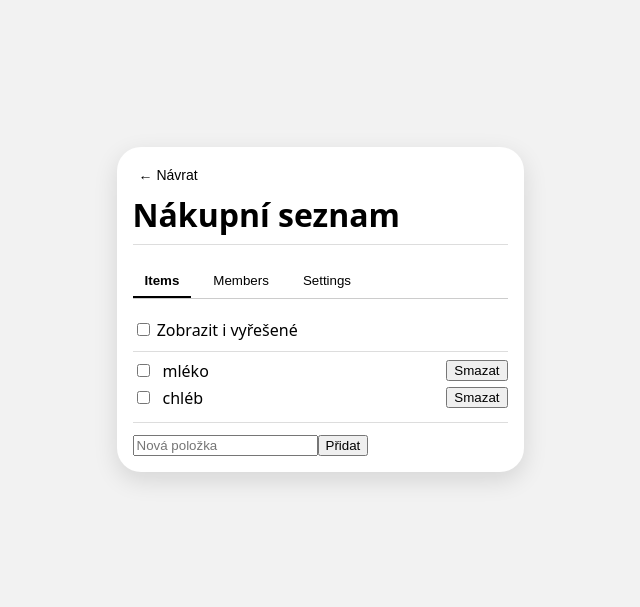
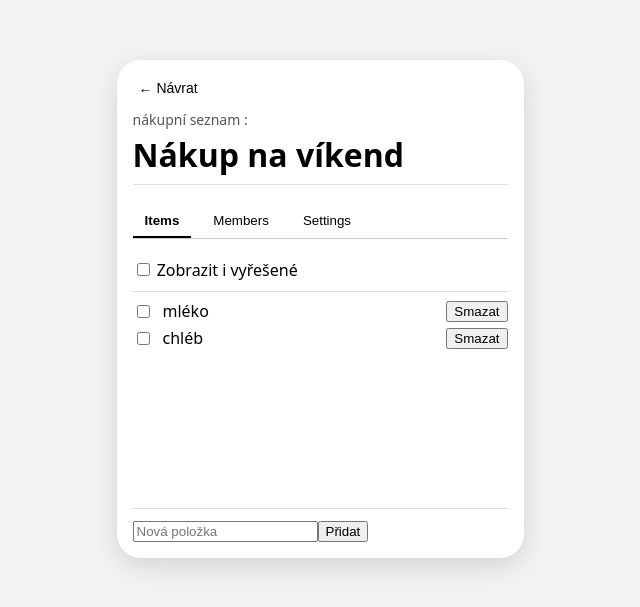
Before and after one commit to Jakub-Karal/fe-ukol-2, a React (Create React App) app: page / in a window 1280 px wide. Shown: the part 107-714 px from the top of the page, without its empty margins (320-960 px from the left). Built offline with nearby package versions, Linux system fonts and the light colour scheme.

Commit message:
almost done

```diff
--- a/src/components/ShoppingListDetail/ItemsList.jsx
+++ b/src/components/ShoppingListDetail/ItemsList.jsx
@@ -13,6 +13,7 @@ function ItemsList({ items, onToggleDone, onRemoveItem }) {
       padding: "8px 0",
       marginTop: 8,
       marginBottom: 8,
+      minHeight: 200,            // ← přidá volné místo, i když je málo položek
     }}
   >
     <ul style={{ listStyle: "none", padding: 0, margin: 0 }}>
--- a/src/components/ShoppingListDetail/ShoppingListDetail.jsx
+++ b/src/components/ShoppingListDetail/ShoppingListDetail.jsx
@@ -79,12 +79,28 @@ function ShoppingListDetail({ initialData, currentUser }) {
   return (
     <div>
       {/* hlavička: nejdřív Návrat, pod tím nadpis */}
-      <header style={{ marginBottom: 20 }}>
-        <button style={{ border: "none", background: "none", cursor: "pointer" }}>
-          ← Návrat
-        </button>
-        <h1 style={{ margin: "8px 0 0 0" }}>Nákupní seznam</h1>
-      </header>
+     <header style={{ marginBottom: 20 }}>
+  <button
+    style={{ border: "none", background: "none", cursor: "pointer" }}
+  >
+    ← Návrat
+  </button>
+
+  <div style={{ marginTop: 12 }}>
+    <div
+      style={{
+        fontSize: 14,
+        fontWeight: "normal",
+        color: "#555",
+        marginBottom: 4,
+      }}
+    >
+      nákupní seznam :
+    </div>
+    <h1 style={{ margin: 0 }}>{list.name}</h1>
+  </div>
+</header>
+
 
       <Tabs activeTab={activeTab} onChangeTab={setActiveTab} />
 
```
Lines whose indentation alone changed are shown as unchanged.
